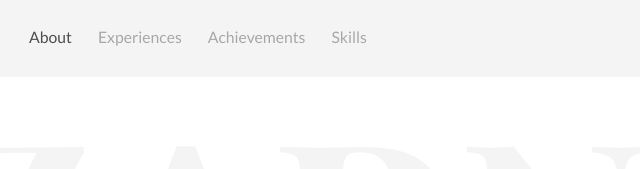
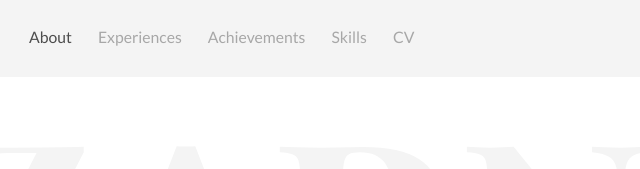
Before and after one commit to zarnimoehtet/zarnimoehtet.github.io, a plain HTML site: page index.html in a window 1280 px wide. Shown: the top 169 px of the page, 300-940 px from the left. Drawn offline with Linux system fonts and the light colour scheme.

Commit message:
added: cv redirect

```diff
--- a/index.html
+++ b/index.html
@@ -34,6 +34,7 @@
 				        <li><a href="#experiences">Experiences</a></li>
 				        <li><a href="#achievements">Achievements</a></li>
 				        <li><a href="#skills">Skills</a></li>
+						 <li><a href="https://drive.google.com/file/d/1sH3RStlnSOv06FWcb3b9xglWVh1_Drq5/view?usp=share_link">CV</a></li>
 				    </ul>
 				</nav>
 			</header>
```
